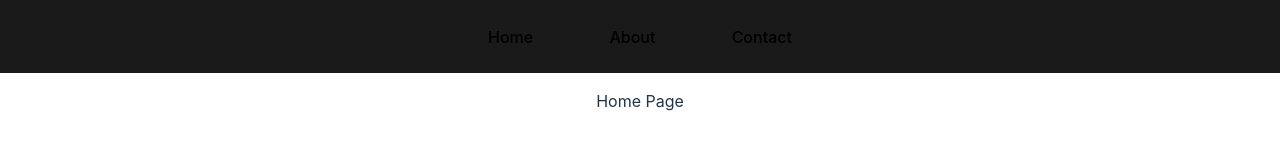
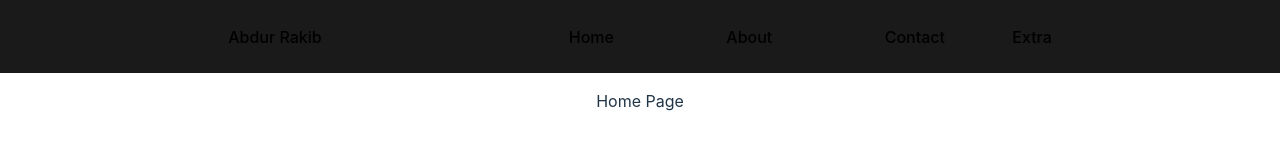
Before and after one commit to rifatrakib/backend-maestro, a Svelte app in the folder app/: page / in a window 1280 px wide. Shown: the top 160 px of the page. Built offline with nearby package versions, Linux system fonts and the light colour scheme.

Commit message:
added logo and additional button options on both ends of navbar

```diff
--- a/app/src/components/button.svelte
+++ b/app/src/components/button.svelte
@@ -4,6 +4,7 @@
     const dispatch = createEventDispatcher();
 
     export let label;
+    export let properties = {'type': 'menu-button'};
 </script>
 
 <style>
@@ -19,13 +20,14 @@
         cursor: pointer;
         transition: border-color 0.25s;
     }
-    button:hover {
+
+    button.menu-button:hover {
         border-color: #646cff;
-    }
-    button:focus,
-    button:focus-visible {
-        outline: 4px auto -webkit-focus-ring-color;
     }
 </style>
 
-<button on:click={() => dispatch('changePage', label)}>{label}</button>
+{#if properties.type === 'logo'}
+    <button on:click={() => dispatch('changePage', label)}>{label}</button>
+{:else}
+    <button class='menu-button' on:click={() => dispatch('changePage', label)}>{label}</button>
+{/if}
--- a/app/src/components/navbar.svelte
+++ b/app/src/components/navbar.svelte
@@ -5,25 +5,37 @@
 </script>
 
 <style>
-    nav {
-        background-color: #1a1a1a;
+    div {
         width: 100%;
         margin: 0 auto;
-        text-align: center;
+        background-color: #1a1a1a;
     }
 
-    nav div {
+    nav {
+        width: 70%;
+        margin: inherit;
+        text-align: center;
+        display: flex;
+        justify-content: space-between;
+    }
+
+    nav div.nav-buttons {
         width: 30%;
-        margin: 0 auto;
+        margin: inherit;
         display: flex;
         justify-content: space-evenly;
+        gap: 2.5rem;
     }
 </style>
 
+<div>
     <nav>
-    <div>
+        <Button label='Abdur Rakib' properties={{type: 'logo'}} />
+        <div class="nav-buttons">
             {#each options as option}
                 <Button label='{option}' on:changePage />
             {/each}
         </div>
+        <Button label='Extra' />
     </nav>
+</div>
```
Lines whose indentation alone changed are shown as unchanged.
